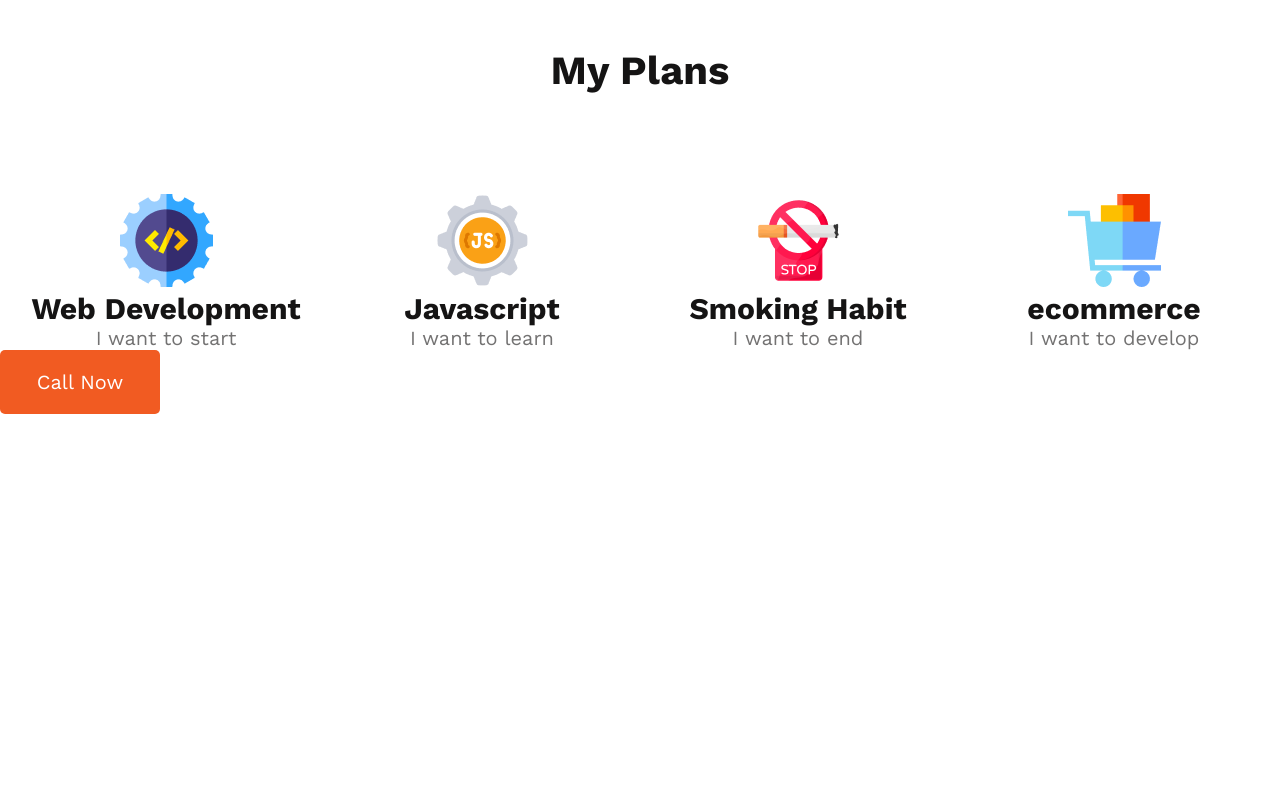
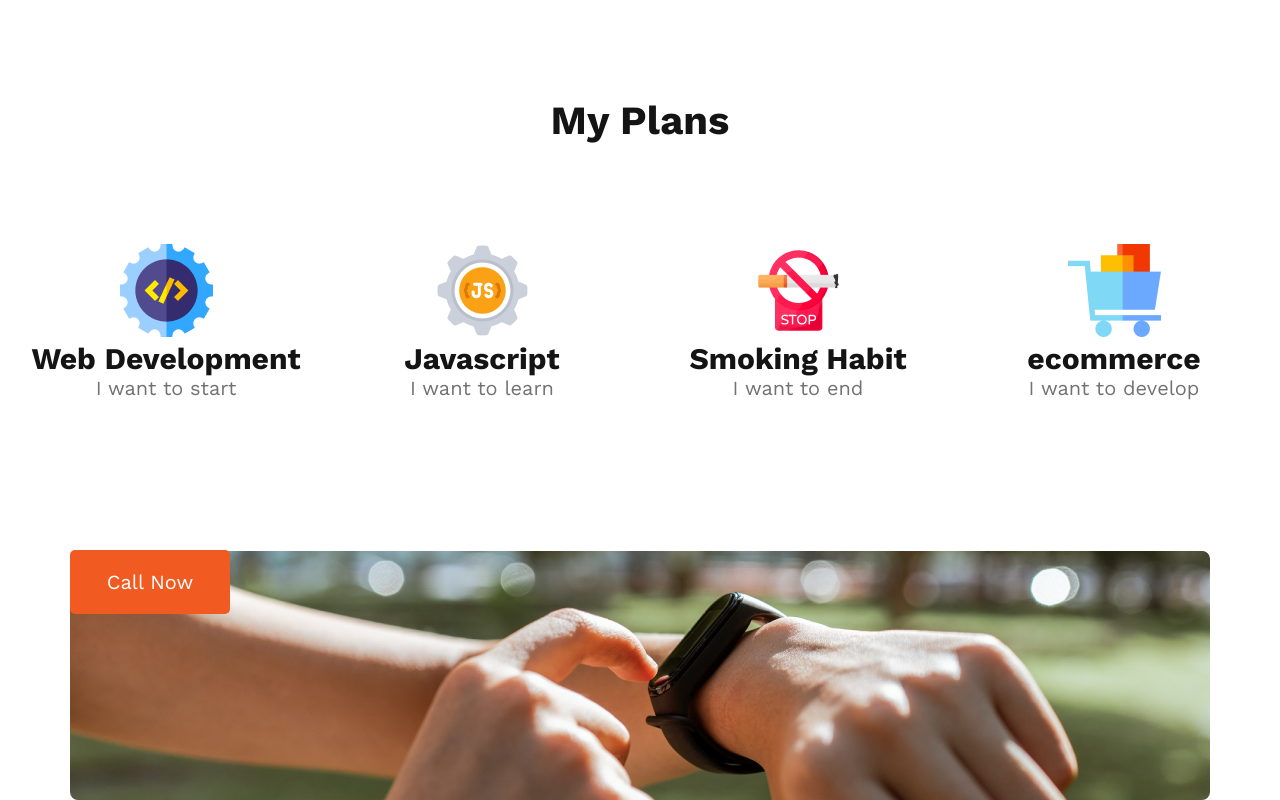
Before and after one commit to ShahariarSohan/new-year-website, a plain HTML site: page index.html in a window 1280 px wide. Shown: the part 1581-2381 px from the top of the page. Before the commit the page ends 1995 px from the top, so only its background shows below. Drawn offline with nearby package versions, Linux system fonts and the light colour scheme.

Commit message:
I have modified something

```diff
--- a/Style/style.css
+++ b/Style/style.css
@@ -55,6 +55,7 @@ h1 {
     align-items: center;
     margin: 100px;
     column-gap: 200px;
+    margin-bottom: 150px;
 }
 
 .common-title {
@@ -84,7 +85,7 @@ ul li {
 .myplan-section {
     display: flex;
     justify-content: space-evenly;
-    margin-top: 100px;
+    margin: 100px 0 150px 0;
 }
 
 .myplan-box {
@@ -92,18 +93,27 @@ ul li {
     text-align: center;
 
 }
+
 .myskill-title {
     color: #151414;
     font-family: Work Sans;
     font-size: 30px;
     font-weight: 700;
 }
+
 .myskill-paragraph {
     color: #737272;
     font-family: Work Sans;
     font-size: 20px;
     font-weight: 500;
 }
-.call-section{
-    background-image: url("");
+
+.call-section {
+    background-image: url("/images/watch.png");
+    background-repeat: no repeat;
+    width: 1140px;
+    height: 250px;
+    margin:auto;
+    border-radius: 8px;
+
 }
```
